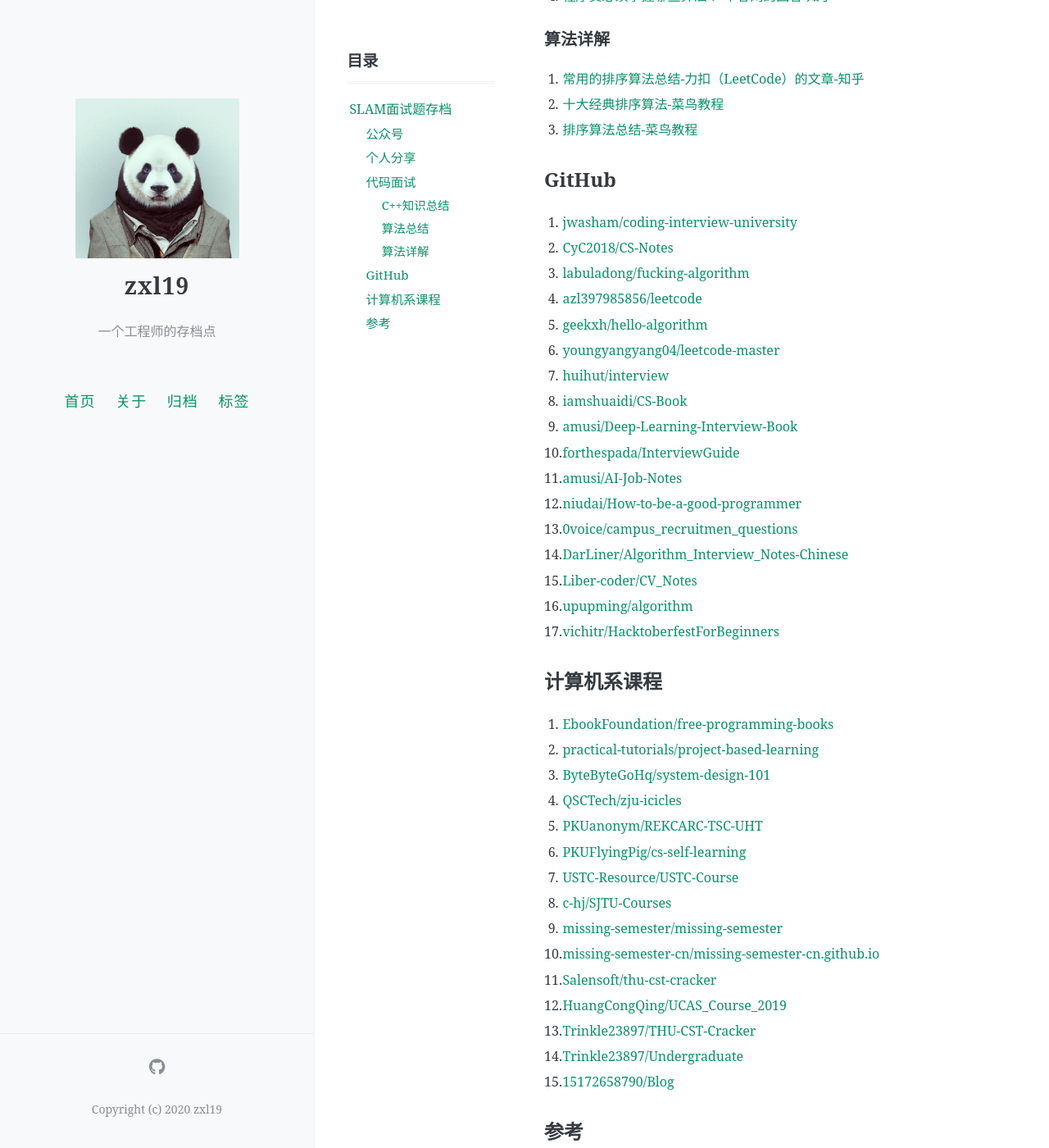
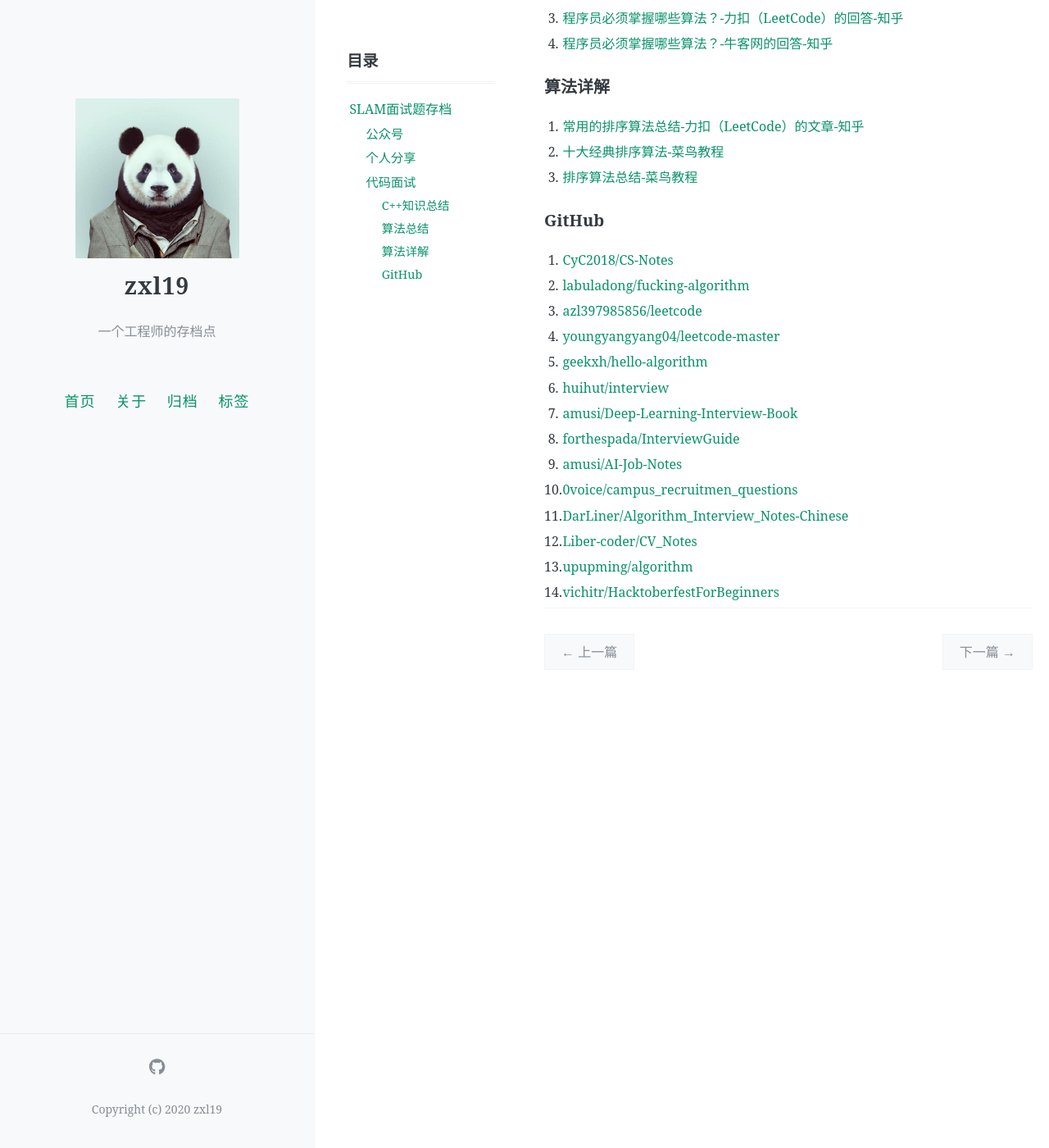
Before and after one commit to zxl19/zxl19.github.io, a Jekyll site: the page built from _posts/2021-05-22-slam-interview.md, in a window 1280 px wide and 1400 px high, scrolled down 1366 px. Shown: the whole window at 82% size. Built offline with Jekyll 4.4.1, drawn with Linux system fonts in a browser that asks for light colours; comment, search, counter and statistics services are not loaded; some of the changed text lies outside the part shown.

Commit message:
Update Posts

````diff
--- a/_posts/2021-05-22-slam-interview.md
+++ b/_posts/2021-05-22-slam-interview.md
@@ -12,6 +12,10 @@ pinned: false
 SLAM方向面试题存档。
 
 <!-- more -->
+
+```text
+富贵险中求，也在险中丢，求时十之一，丢时十之九。大丈夫行事，当摒弃侥幸之念，必取百炼成钢，厚积分秒之功，始得一鸣惊人。
+```
 
 ## 公众号
 
@@ -57,45 +61,19 @@ SLAM方向面试题存档。
 2. [十大经典排序算法-菜鸟教程](https://www.runoob.com/w3cnote/ten-sorting-algorithm.html)
 3. [排序算法总结-菜鸟教程](https://www.runoob.com/w3cnote/sort-algorithm-summary.html)
 
-## GitHub
+### GitHub
 
-1. [jwasham/coding-interview-university](https://github.com/jwasham/coding-interview-university)
-2. [CyC2018/CS-Notes](https://github.com/CyC2018/CS-Notes)
-3. [labuladong/fucking-algorithm](https://github.com/labuladong/fucking-algorithm)
-4. [azl397985856/leetcode](https://github.com/azl397985856/leetcode)
+1. [CyC2018/CS-Notes](https://github.com/CyC2018/CS-Notes)
+2. [labuladong/fucking-algorithm](https://github.com/labuladong/fucking-algorithm)
+3. [azl397985856/leetcode](https://github.com/azl397985856/leetcode)
+4. [youngyangyang04/leetcode-master](https://github.com/youngyangyang04/leetcode-master)
 5. [geekxh/hello-algorithm](https://github.com/geekxh/hello-algorithm)
-6. [youngyangyang04/leetcode-master](https://github.com/youngyangyang04/leetcode-master)
-7. [huihut/interview](https://github.com/huihut/interview)
-8. [iamshuaidi/CS-Book](https://github.com/iamshuaidi/CS-Book)
-9. [amusi/Deep-Learning-Interview-Book](https://github.com/amusi/Deep-Learning-Interview-Book)
-10. [forthespada/InterviewGuide](https://github.com/forthespada/InterviewGuide)
-11. [amusi/AI-Job-Notes](https://github.com/amusi/AI-Job-Notes)
-12. [niudai/How-to-be-a-good-programmer](https://github.com/niudai/How-to-be-a-good-programmer)
-13. [0voice/campus_recruitmen_questions](https://github.com/0voice/campus_recruitmen_questions)
-14. [DarLiner/Algorithm_Interview_Notes-Chinese](https://github.com/DarLiner/Algorithm_Interview_Notes-Chinese)
-15. [Liber-coder/CV_Notes](https://github.com/Liber-coder/CV_Notes)
-16. [upupming/algorithm](https://github.com/upupming/algorithm)
-17. [vichitr/HacktoberfestForBeginners](https://github.com/vichitr/HacktoberfestForBeginners)
-
-## 计算机系课程
-
-1. [EbookFoundation/free-programming-books](https://github.com/EbookFoundation/free-programming-books)
-2. [practical-tutorials/project-based-learning](https://github.com/practical-tutorials/project-based-learning)
-3. [ByteByteGoHq/system-design-101](https://github.com/ByteByteGoHq/system-design-101)
-4. [QSCTech/zju-icicles](https://github.com/QSCTech/zju-icicles)
-5. [PKUanonym/REKCARC-TSC-UHT](https://github.com/PKUanonym/REKCARC-TSC-UHT)
-6. [PKUFlyingPig/cs-self-learning](https://github.com/PKUFlyingPig/cs-self-learning)
-7. [USTC-Resource/USTC-Course](https://github.com/USTC-Resource/USTC-Course)
-8. [c-hj/SJTU-Courses](https://github.com/c-hj/SJTU-Courses)
-9. [missing-semester/missing-semester](https://github.com/missing-semester/missing-semester)
-10. [missing-semester-cn/missing-semester-cn.github.io](https://github.com/missing-semester-cn/missing-semester-cn.github.io)
-11. [Salensoft/thu-cst-cracker](https://github.com/Salensoft/thu-cst-cracker)
-12. [HuangCongQing/UCAS_Course_2019](https://github.com/HuangCongQing/UCAS_Course_2019)
-13. [Trinkle23897/THU-CST-Cracker](https://github.com/Trinkle23897/THU-CST-Cracker)
-14. [Trinkle23897/Undergraduate](https://github.com/Trinkle23897/Undergraduate)
-15. [15172658790/Blog](https://github.com/15172658790/Blog)
-
-## 参考
-
-1. [GitHub开源计算机课程攻略yyds-逛逛GitHub的文章-知乎](https://zhuanlan.zhihu.com/p/447898788)
-2. [有哪些你看了以后大呼过瘾的编程书？-奇异果的哥哥的回答-知乎](https://www.zhihu.com/question/50408698/answer/3192277351)
+6. [huihut/interview](https://github.com/huihut/interview)
+7. [amusi/Deep-Learning-Interview-Book](https://github.com/amusi/Deep-Learning-Interview-Book)
+8. [forthespada/InterviewGuide](https://github.com/forthespada/InterviewGuide)
+9. [amusi/AI-Job-Notes](https://github.com/amusi/AI-Job-Notes)
+10. [0voice/campus_recruitmen_questions](https://github.com/0voice/campus_recruitmen_questions)
+11. [DarLiner/Algorithm_Interview_Notes-Chinese](https://github.com/DarLiner/Algorithm_Interview_Notes-Chinese)
+12. [Liber-coder/CV_Notes](https://github.com/Liber-coder/CV_Notes)
+13. [upupming/algorithm](https://github.com/upupming/algorithm)
+14. [vichitr/HacktoberfestForBeginners](https://github.com/vichitr/HacktoberfestForBeginners)
````
Also changed, not shown: _posts/2021-08-14-git-note.md (+16 -1 lines), _posts/2021-09-25-cpp-note.md (+7 -2 lines), _posts/2024-01-18-cs-material.md (added, +64 -0 lines).
